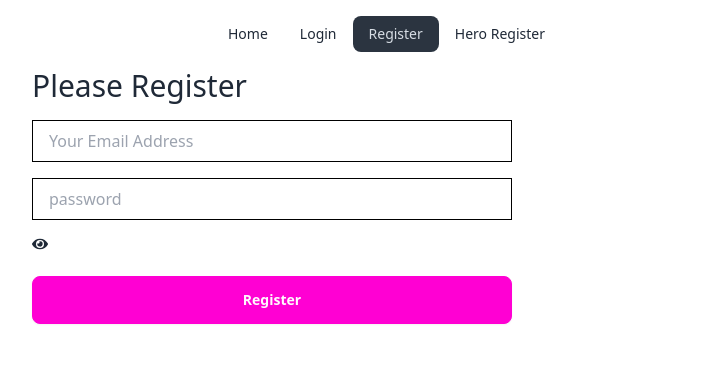
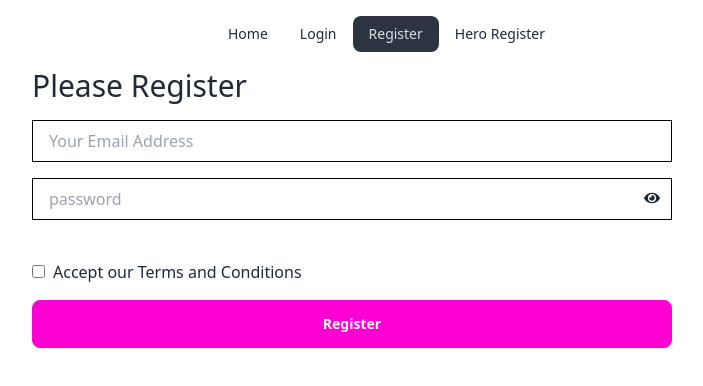
Before and after one commit to kamrulkoche/user-email-password-auth, a React (Vite) app: page /register in a window 1280 px wide. Shown: the top 386 px of the page, without its empty margins (288-991 px from the left). Built offline with nearby package versions, Linux system fonts and the light colour scheme.

Commit message:
add password show and off icon

```diff
--- a/src/Register/Register.jsx
+++ b/src/Register/Register.jsx
@@ -12,7 +12,8 @@ const Register = () => {
     e.preventDefault();
     const email = e.target.email.value;
     const password = e.target.password.value;
-    console.log(email, password);
+    const accepted = e.target.terms.checked;
+    console.log(email, password, accepted);
 
     //reset error
     setRegisterSuccess("");
@@ -25,6 +26,9 @@ const Register = () => {
       setRegisterError(
         "You password should have at least one upper case characters"
       );
+      return;
+    } else if (!accepted) {
+      setRegisterError("Please accept our terms and condition");
       return;
     }
 
@@ -44,7 +48,7 @@ const Register = () => {
         <h2 className="text-3xl mb-4">Please Register</h2>
         <form onSubmit={handleRegister}>
           <input
-            className="mb-4 w-3/4 py-2 px-4 border border-black"
+            className="mb-4 w-full py-2 px-4 border border-black"
             placeholder="Your Email Address"
             type="email"
             name="email"
@@ -52,20 +56,31 @@ const Register = () => {
             required
           />
           <br />
+          <div className="relative">
             <input
-            className="mb-4 w-3/4 py-2 px-4 border border-black"
+              className="mb-4 w-full py-2 px-4 border border-black"
               placeholder="password"
               type={showPassword ? "text" : "password"}
               name="password"
               id=""
               required
             />
-          <span onClick={() => setShowPassword(!showPassword)}>
+            <span
+              className="absolute top-3 right-3"
+              onClick={() => setShowPassword(!showPassword)}
+            >
               {showPassword ? <FaEyeSlash /> : <FaEye />}
             </span>
+          </div>
           <br />
+          <div className="mb-4">
+            <input type="checkbox" name="terms" id="terms" />
+            <label className="ml-2" htmlFor="terms">
+              Accept our <a href="">Terms and Conditions</a>
+            </label>
+          </div>
           <input
-            className="btn btn-secondary mb-4 w-3/4"
+            className="btn btn-secondary mb-4 w-full"
             type="submit"
             value="Register"
           />
```
Lines whose indentation alone changed are shown as unchanged.
